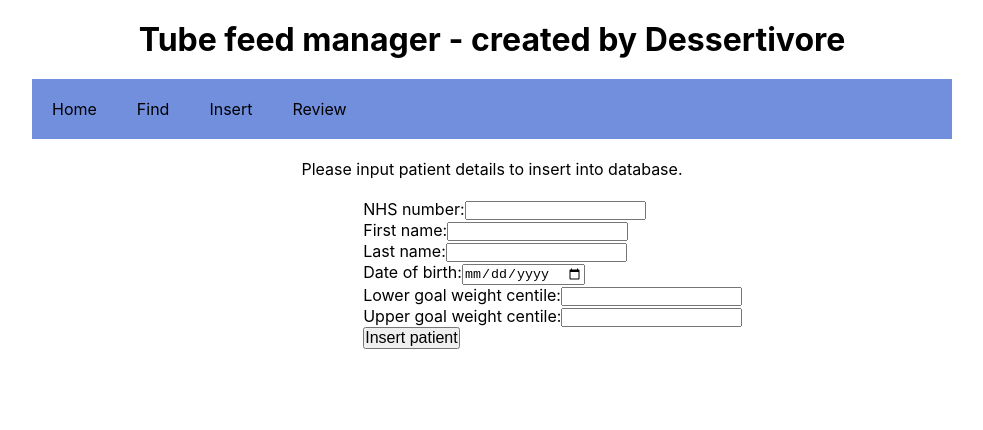
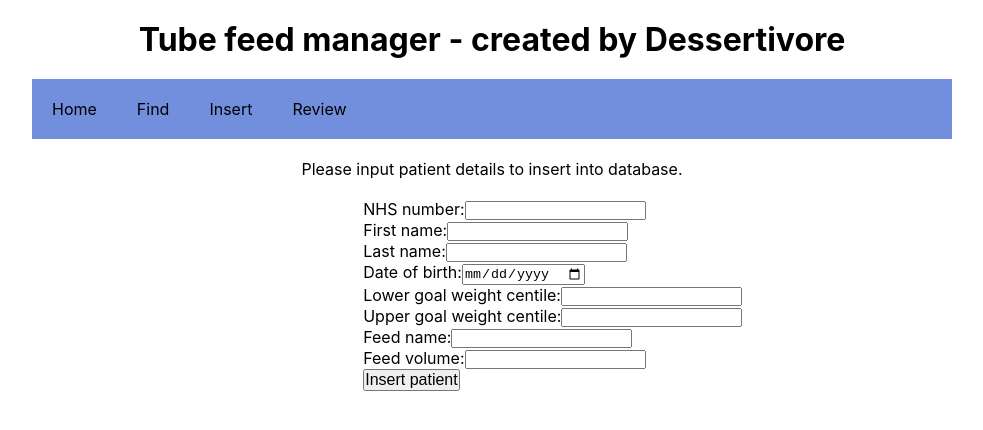
Before and after one commit to dessertivore/tube-feed-manager, a React (Create React App) app in the folder frontend/: page /Insert in a window 1280 px wide. Shown: the top 430 px of the page, without its empty margins (148-1131 px from the left). Built offline with nearby package versions, Linux system fonts and the light colour scheme.

Commit message:
Rename endpoints

```diff
--- a/frontend/src/Pages/Insert.js
+++ b/frontend/src/Pages/Insert.js
@@ -8,13 +8,18 @@ function InsertForm() {
       dob: '',
       lower_wt_goal: '',
       upper_wt_goal: '',
-      nhs_no: ''
+      nhs_no: '',
+      reviewed: [],
+      currentcentile: '0',
+      feed: '',
+      volume: '',
     });
+
 
 
     const handleInsertSubmit = (e) => {
       e.preventDefault(); // Prevent the default form submission ie page refreshing
-      fetch('http://127.0.0.1:8000/insertuser',{
+      fetch('http://127.0.0.1:8000/user',{
       method: 'POST',
       mode: 'cors',
       headers: {
@@ -84,6 +89,24 @@ function InsertForm() {
               onChange={(e) => setData({ ...data, upper_wt_goal: parseInt(e.target.value)})}          />
           </label>
           <br />
+          <label>
+            Feed name:
+            <input
+              type="str"
+              name = "feed"
+              value={data.feed}
+              onChange={(e) => setData({ ...data, feed: (e.target.value)})}          />
+          </label>
+          <br />
+          <label>
+            Feed volume:
+            <input
+              type="number"
+              name = "volume"
+              value={data.volume}
+              onChange={(e) => setData({ ...data, volume: parseInt(e.target.value)})}          />
+          </label>
+          <br />
           <button type="submit">Insert patient</button>
         </form>
       </div>
```
Also changed, not shown: 1 other file (tests, documents, lock files or other folders).
